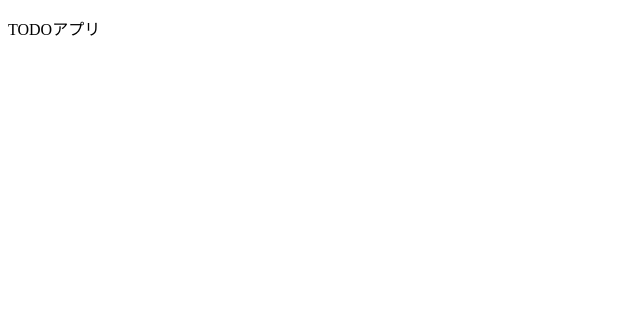
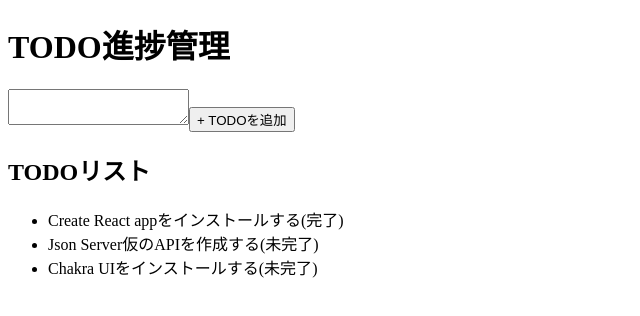
Before and after one commit to kusanousk/react-todo-app, a React (Create React App) app: page / in a window 1280 px wide. Shown: the top 316 px of the page, without its empty margins (0-640 px from the left). Built offline with nearby package versions, Linux system fonts and the light colour scheme; data requests are answered from the project's data file.

Commit message:
モックサーバーからTODOリストを取得して表示

```diff
--- a/db.json
+++ b/db.json
@@ -12,7 +12,7 @@
     },
     {
       "id": 3,
-      "content": "Json Server仮のAPIを作成する",
+      "content": "Chakra UIをインストールする",
       "done": false
     }
   ]
--- a/src/components/App.js
+++ b/src/components/App.js
@@ -1,6 +1,40 @@
+import axios from "axios";
+import { useEffect, useState } from "react";
+
+const todoDataUrl = "http://localhost:3100/todos";
+
 function App() {
+  const [todoList, setTodoList] = useState([]);
+
+  // useEffect()を利用してコンポーネントのマウント後に処理を実行
+  useEffect(() => {
+    const fetchData = async () => {
+      const response = await axios.get(todoDataUrl);
+      setTodoList(response.data);
+    };
+    fetchData();
+  }, []);
+
+  // FIXME 後で削除
+  console.log("TODOリスト", todoList);
+
   return (
-    <p>TODOアプリ</p>
+    <>
+      <h1>TODO進捗管理</h1>
+
+      <textarea />
+
+      <button>+ TODOを追加</button>
+
+      <h2>TODOリスト</h2>
+      <ul>
+        {todoList.map((todo) => (
+          <li key={todo.id}>
+            {todo.content}({todo.done ? "完了" : "未完了"})
+          </li>
+        ))}
+      </ul>
+    </>
   );
 }
 
```
